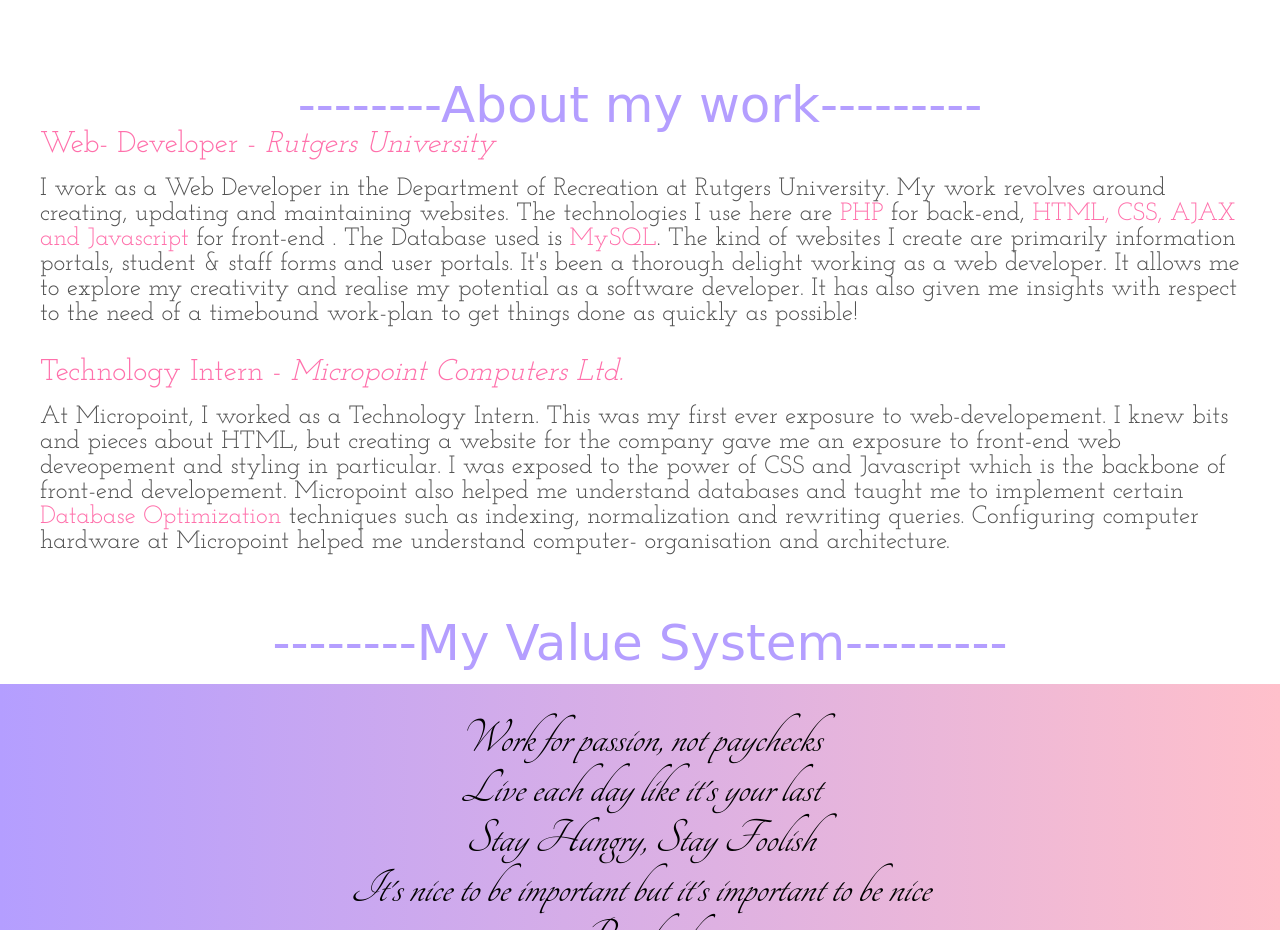
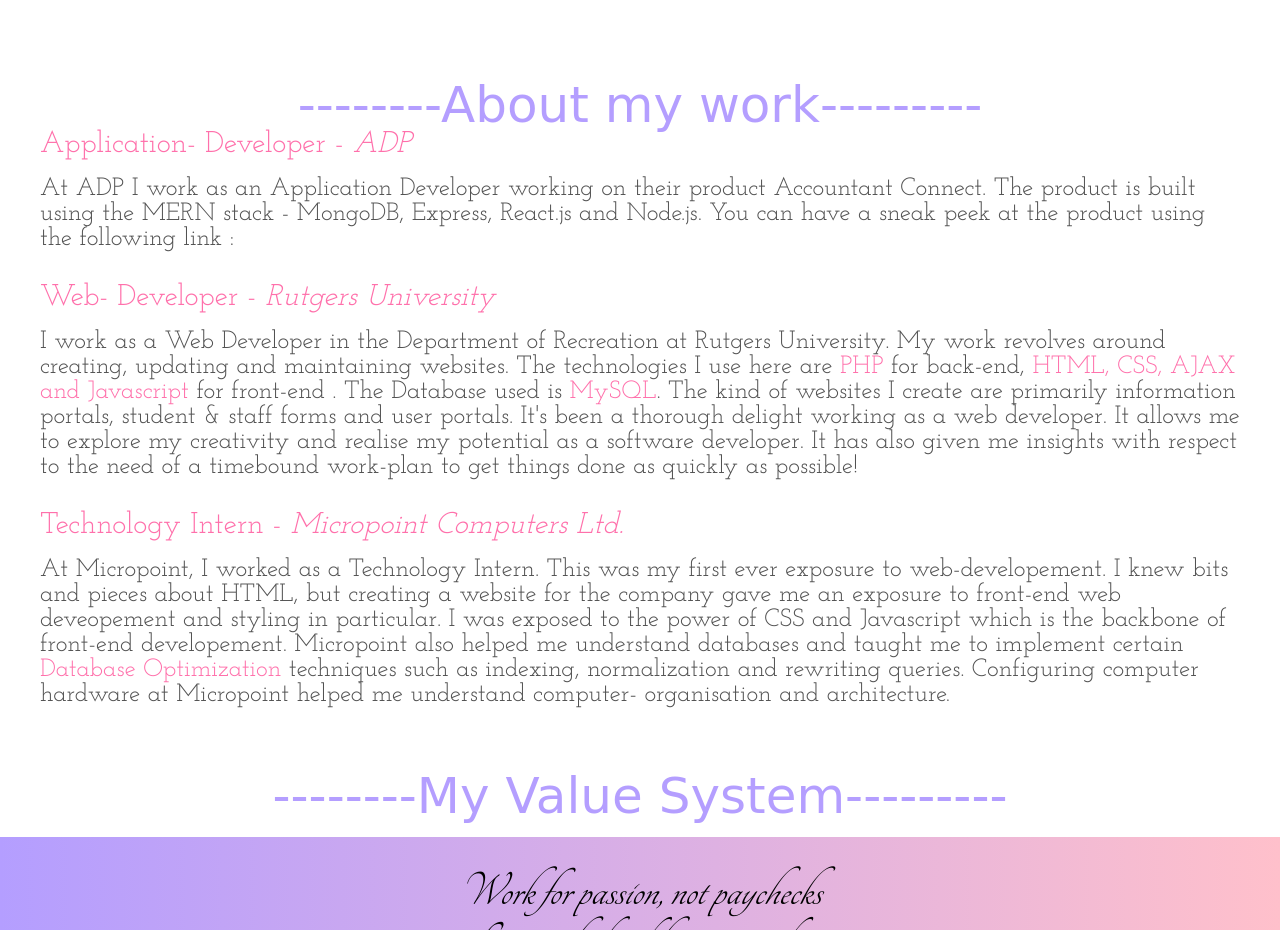
Before and after one commit to viktidesai/viktidesai.github.io, a website: page index.html in a window 1280 px wide. Shown: the part 6020-6950 px from the top of the page. Drawn offline with nearby package versions, Linux system fonts and the light colour scheme; files that its build step writes are made by us from their sources; a web font is replaced by a local one.

Commit message:
Add recent work-experience

```diff
--- a/index.html
+++ b/index.html
@@ -522,6 +522,9 @@
 
 });</script> -->
 <div class="skills" style=""> --------About my work--------- </div>
+<h1 class="projtitles"> Application- Developer - <span style=" font-style: italic; font-family: 'Josefin Slab', serif; font-size: 30px; "> ADP </h1><br>
+<p style="padding-left: 40px; padding-right: 40px;font-family: 'Josefin Slab', serif; font-size: 25px;"> At ADP I work as an Application Developer working on their product Accountant Connect. The product is built using the MERN stack - MongoDB, Express, React.js and Node.js. You can have a sneak peek at the product using the following link : <a href="https://www.adp.com/partners/accounting-professionals/accountant-connect.aspx"></a></p>
+<br><br>
 <h1 class="projtitles"> Web- Developer - <span style=" font-style: italic; font-family: 'Josefin Slab', serif; font-size: 30px; "> Rutgers University </h1><br>
 <p style="padding-left: 40px; padding-right: 40px;font-family: 'Josefin Slab', serif; font-size: 25px;"> I work as a Web Developer in the Department of Recreation at Rutgers University. My work revolves around creating, updating and maintaining websites. The technologies I use here are <span style="color: #ff70ab;">PHP</span> for back-end, <span style="color: #ff70ab;">HTML, CSS, AJAX and Javascript </span> for front-end . The Database used is <span style="color: #ff70ab;">MySQL</span>. The kind of websites I create are primarily information portals, student & staff forms and user portals. It's been a thorough delight working as a web developer. It allows me to explore my creativity and realise my potential as a software developer. It has also given me insights with respect to the need of a timebound work-plan to get things done as quickly as possible!</p>
 <br><br>
```
